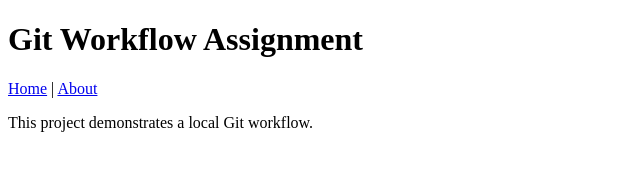
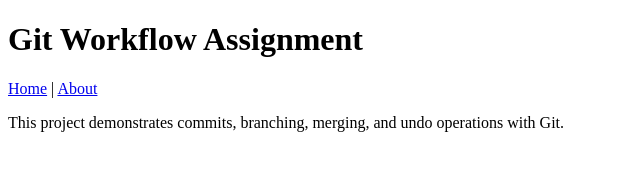
Before and after one commit to thrishaldoma/git-workflow-login-assignment, a plain HTML site: page index.html in a window 1280 px wide. Shown: the whole page, without its empty margins (0-640 px from the left). Drawn offline with Linux system fonts and the light colour scheme.

Commit message:
Update home page with workflow overview

```diff
--- a/index.html
+++ b/index.html
@@ -8,6 +8,6 @@
 <body>
   <h1>Git Workflow Assignment</h1>
   <nav><a href="index.html">Home</a> | <a href="about.html">About</a></nav>
-  <p>This project demonstrates a local Git workflow.</p>
+  <p>This project demonstrates commits, branching, merging, and undo operations with Git.</p>
 </body>
 </html>
```
